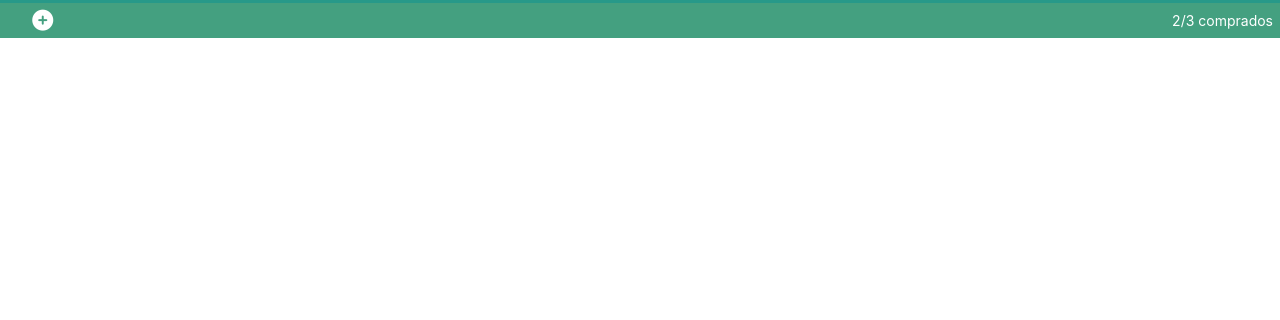
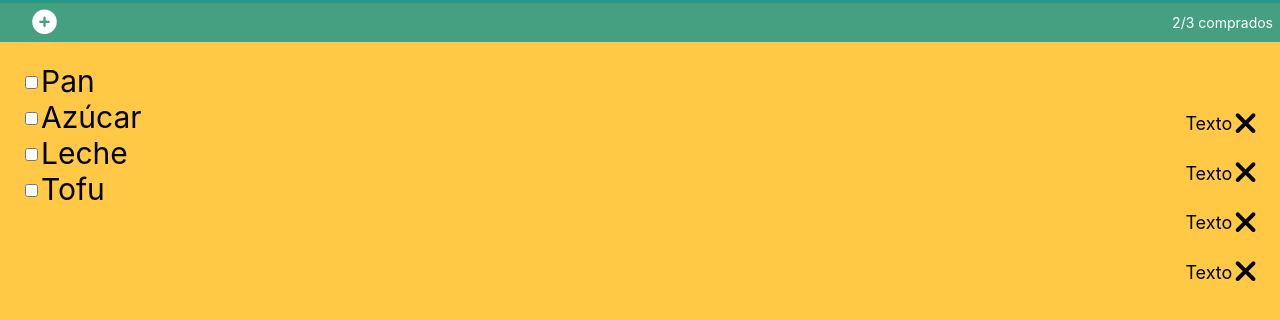
Before and after one commit to alexandergh132003/202301-w1ch3-Alexander-Guillen, a website built with Parcel: page src/index.html in a window 1280 px wide. Shown: the part 84-404 px from the top of the page. Built offline with nearby package versions, Linux system fonts and the light colour scheme.

Commit message:
Add basic shopping list inside main and style it

```diff
--- a/src/index.html
+++ b/src/index.html
@@ -26,6 +26,20 @@
       <i class="fa-solid fa-circle-plus"></i>
       <span>2/3 comprados</span>
     </div>
+    <div class="transparent">
+      <div id="items" class="items_block transparent">
+        <label class="tached"><input type="checkbox">Pan</label>
+        <label><input type="checkbox">Azúcar</label>
+        <label class="tached"><input type="checkbox">Leche</label>
+        <label><input type="checkbox">Tofu</label>
+      </div>
+      <div id="prices" class="items_block transparent">
+        <div><span>Texto</span><i class="fa-solid fa-xmark"></i></div>
+        <div><span>Texto</span><i class="fa-solid fa-xmark"></i></div>
+        <div><span>Texto</span><i class="fa-solid fa-xmark"></i></div>
+        <div><span>Texto</span><i class="fa-solid fa-xmark"></i></div>
+      </div>
+    </div>
   </main>
 </body>
 
--- a/src/style.css
+++ b/src/style.css
@@ -6,6 +6,7 @@ body {
     helvetica neue, helvetica, Cantarell, Ubuntu, roboto, noto, arial,
     sans-serif;
   font-size: 1.5vh;
+  background: #ffc845;
 }
 
 :is(h1, li:nth-child(2n)) {
@@ -37,12 +38,49 @@ li {
   padding: 0.5em;
 }
 
-div {
+main > div:first-of-type {
   background: #44a080;
   font-size: 14px;
 }
 
 i {
-  font-size: 150%;
+  font-size: 175%;
   padding-left: 2%;
 }
+
+div.transparent {
+  background: transparent;
+  color: black;
+}
+
+div.items_block {
+  display: flex;
+  flex-direction: column;
+  align-items: flex-end;
+}
+
+input {
+  vertical-align: middle;
+  position: relative;
+  bottom: 1px;
+}
+
+#prices {
+  font-size: 150%;
+  display: flex;
+  flex-direction: column;
+  justify-content: space-between;
+}
+
+div.transparent > * {
+  background: transparent;
+  color: black;
+}
+
+#items {
+  display: flex;
+  flex-direction: column;
+  align-items: flex-start;
+  font-size: 250%;
+  margin-bottom: 10%;
+}
```
